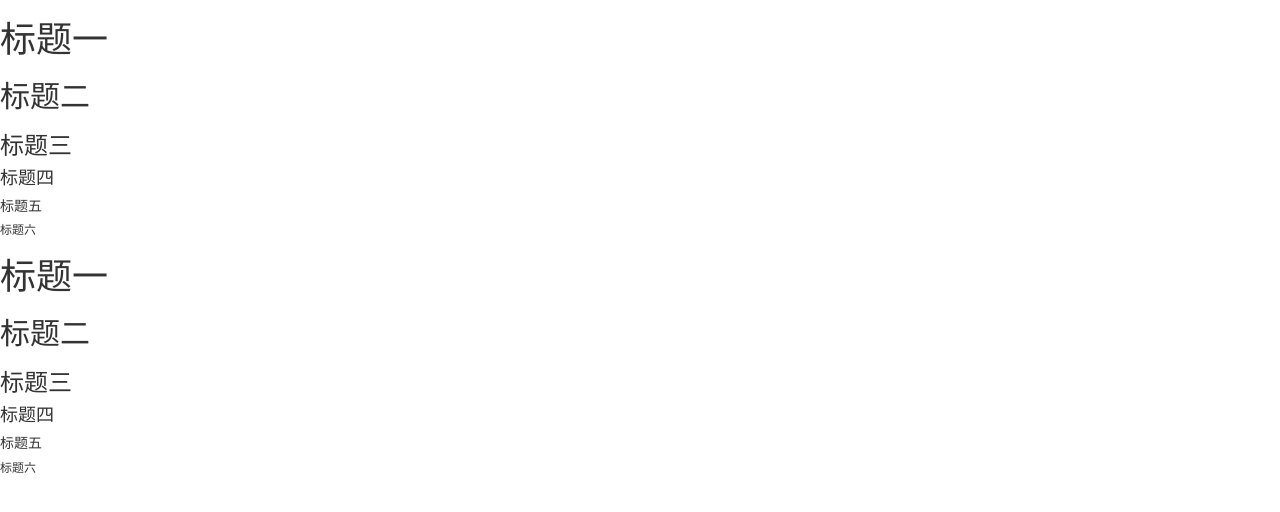
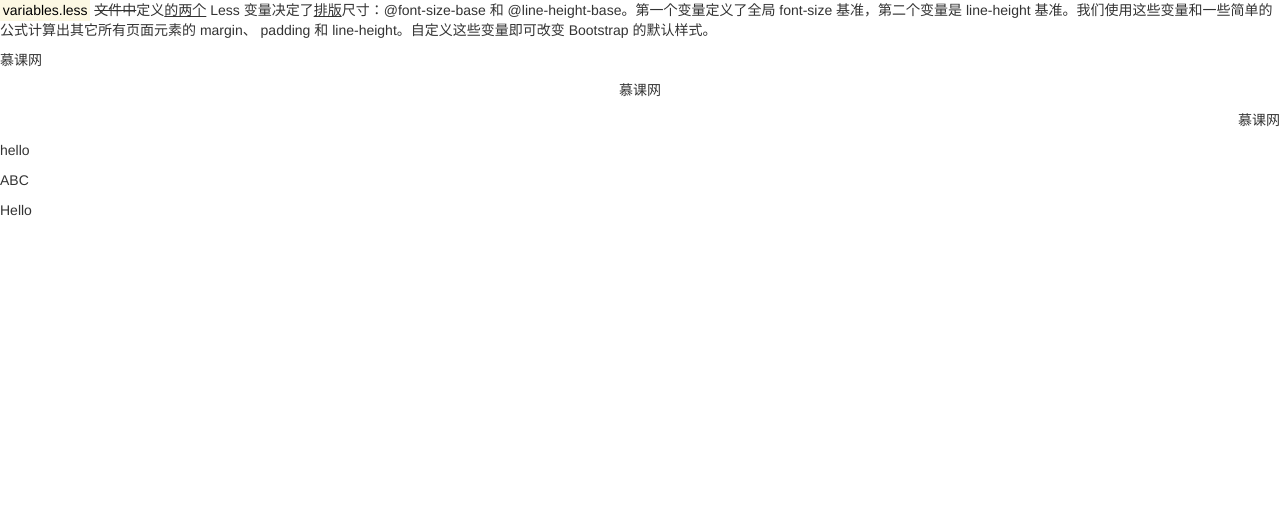
Before and after one commit to cjshinning/imooc-bootstrap, a plain HTML site: page index.html in a window 1280 px wide. Drawn offline with Linux system fonts and the light colour scheme.

Commit message:
bootstrap文本

```diff
--- a/index.html
+++ b/index.html
@@ -8,7 +8,7 @@
 	<script src="js/bootstrap.min.js"></script> -->
 </head>
 <body>
-	<h1>标题一</h1>
+	<!-- <h1>标题一</h1>
 	<h2>标题二</h2>
 	<h3>标题三</h3>
 	<h4>标题四</h4>
@@ -19,6 +19,14 @@
 	<p class="h3">标题三</p>
 	<p class="h4">标题四</p>
 	<p class="h5">标题五</p>
-	<p class="h6">标题六</p>
+	<p class="h6">标题六</p> -->
+
+	<p><mark>variables.less</mark> <del>文件中</del>定义<ins>的两个</ins> Less 变量决定了<u>排版</u>尺寸：@font-size-base 和 @line-height-base。第一个变量定义了全局 font-size 基准，第二个变量是 line-height 基准。我们使用这些变量和一些简单的公式计算出其它所有页面元素的 margin、 padding 和 line-height。自定义这些变量即可改变 Bootstrap 的默认样式。</p>
+	<p class="text-left">慕课网</p>
+	<p class="text-center">慕课网</p>
+	<p class="text-right">慕课网</p>
+	<p class="text-lowercase">HELLO</p>
+	<p class="text-uppercase">abc</p>
+	<p class="text-capitalize">hello</p>
 </body>
 </html>
```
